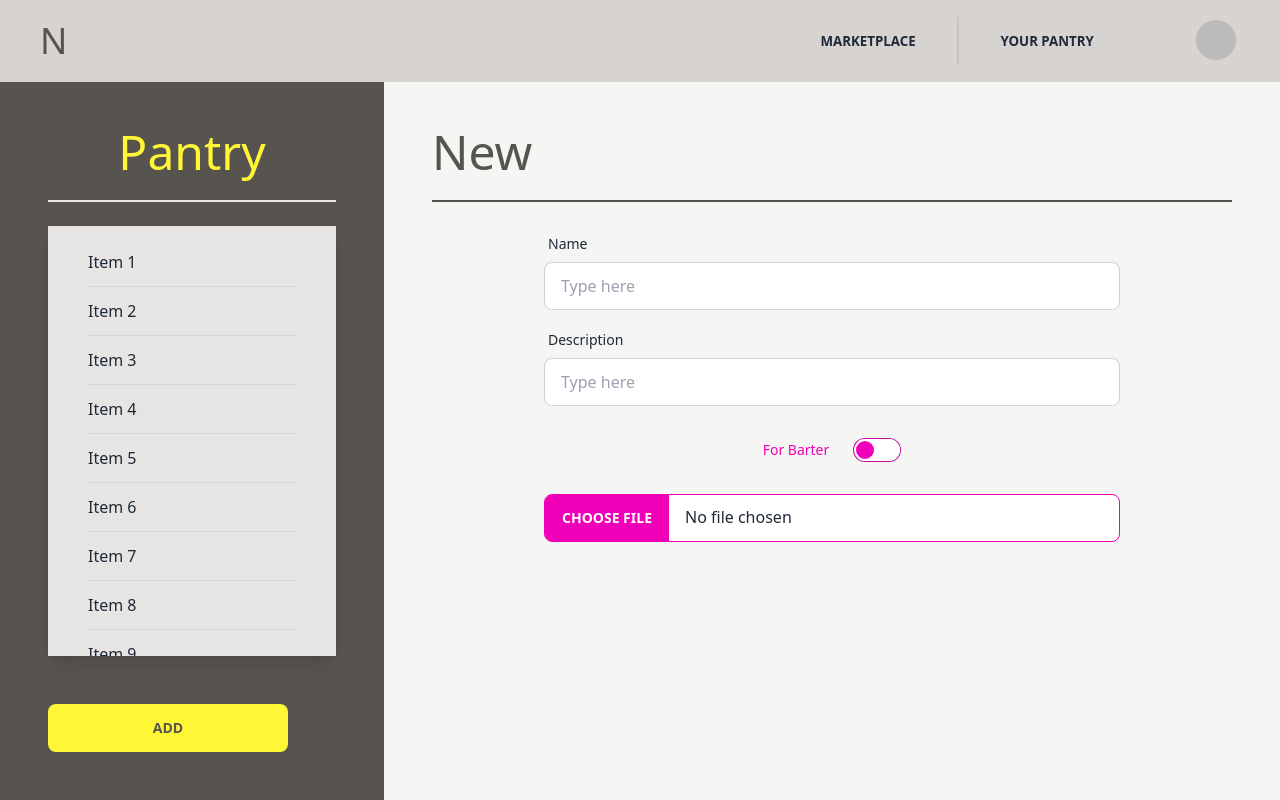
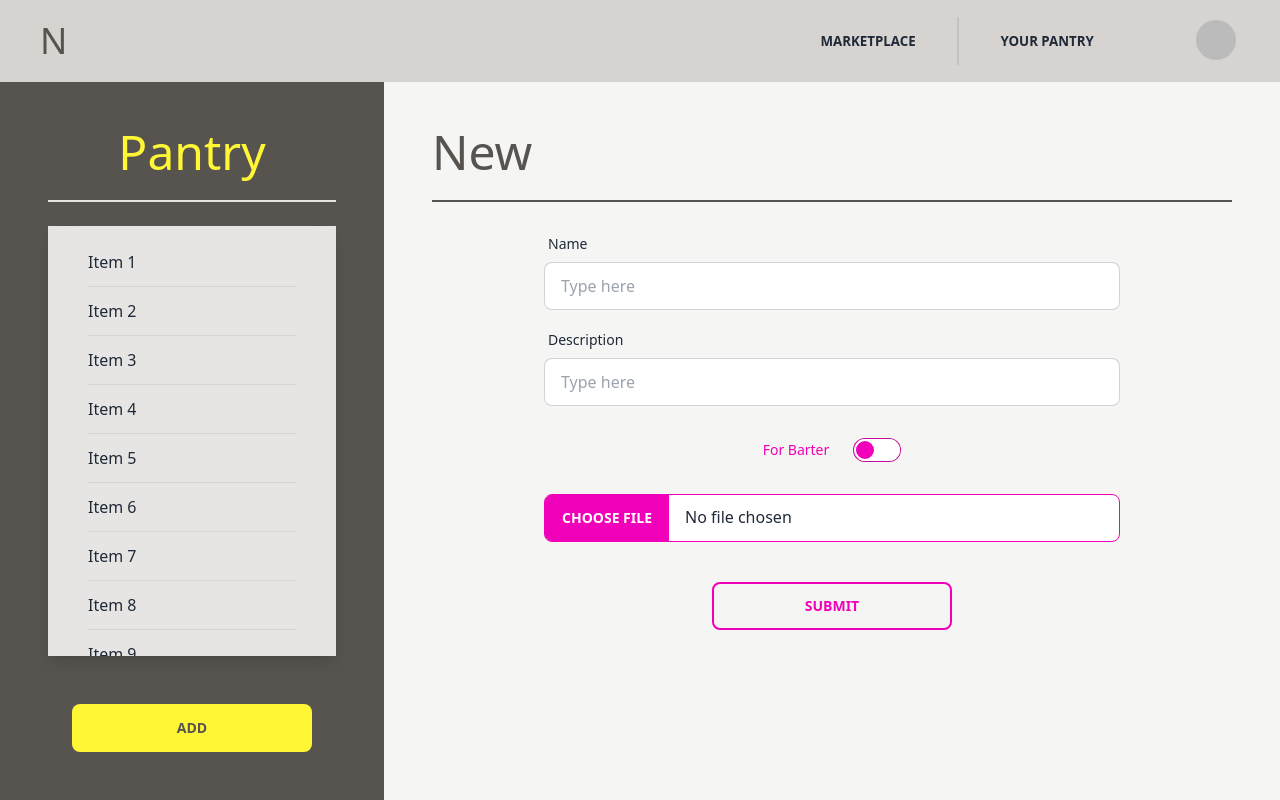
Before and after one commit to Vyonyx/neighbourly, a Next.js app: page /pantry in a window 1280 px wide. Built offline with nearby package versions, Linux system fonts and the light colour scheme; no server answers; sample sign-in values are in the browser's storage.

Commit message:
add submit button to pantry form

```diff
--- a/pages/pantry.tsx
+++ b/pages/pantry.tsx
@@ -73,7 +73,7 @@ function Pantry() {
           <li className="py-3">Item 20</li>
         </ul>
 
-        <button className=" mt-6 btn text-neutral-d bg-primary border-0 self-center w-60 hover:bg-black hover:text-primary lg:self-start">Add</button>
+        <button className=" mt-6 btn text-neutral-d bg-primary border-0 self-center w-60 hover:bg-black hover:text-primary">Add</button>
       </div>
 
       <div className="flex flex-col items-center bg-stone-100 h-full py-6 px-12 lg:flex-grow lg:pt-32 pb-16 lg:h-screen lg:max-h-screen lg:overflow-y-scroll">
@@ -133,6 +133,8 @@ function Pantry() {
             className="mt-12 rounded-lg max-w-sm lg:max-w-lg"
           />
         )}
+
+        <button className="btn text-secondary bg-transparent border-2 border-secondary self-center w-60 mt-10 hover:bg-black hover:text-primary">Submit</button>
       </div>
     </div>
   )
```
